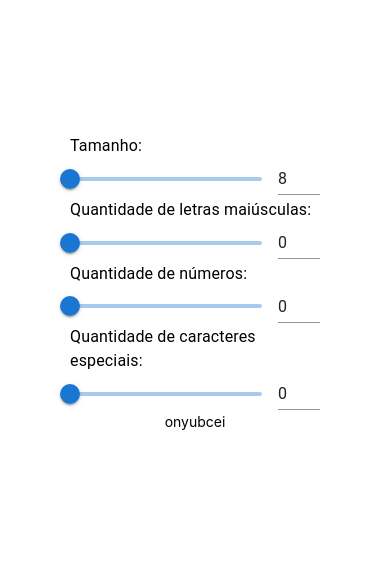
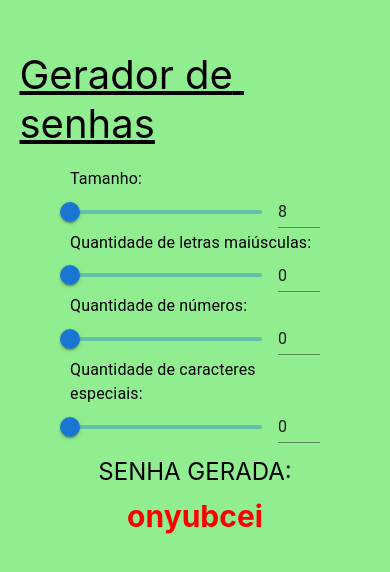
Before and after one commit to rafaelgpaves/gerador-senha, a React Native app: screen / in a window 390 px wide. Shown: the part 140-712 px from the top of the page. Built offline with nearby package versions, Linux system fonts and the light colour scheme.

Commit message:
deixando um pouco mais bonito

```diff
--- a/App.js
+++ b/App.js
@@ -15,14 +15,9 @@ export default function App() {
   return (
     <View style={styles.container}>
 
-      {/* <Text>Tamanho da senha:</Text> */}
-      {/* <InputSlider /> */}
+      <Text style={styles.titulo}>Gerador de senhas</Text>
 
       <InputSlider tipo="Tamanho:" set={setTamanho} valorInicial="8" max="100"> </InputSlider>
-
-      {/* <Text>Quantidade de numeros:</Text> */}
-      {/* <InputSlider /> */}
-      {/* <InputSlider initialValue="0"> </InputSlider> */}
 
       <InputSlider tipo="Quantidade de letras maiúsculas:" set={setMaiusculas} valorInicial="0" max={tamanho-numeros-especiais}> </InputSlider>
 
@@ -30,7 +25,8 @@ export default function App() {
 
       <InputSlider tipo="Quantidade de caracteres especiais:" set={setEspeciais} valorInicial="0" max={tamanho-maiusculas-numeros}> </InputSlider>
 
-      <Senha tamanho={tamanho} maiusculas={maiusculas} numeros={numeros} especiais={especiais}></Senha>
+      <Text style={styles.texto}>SENHA GERADA:</Text>
+      <Senha tamanho={tamanho} maiusculas={maiusculas} numeros={numeros} especiais={especiais} style={styles.senha}></Senha>
     </View>
   );
 }
@@ -38,8 +34,17 @@ export default function App() {
 const styles = StyleSheet.create({
   container: {
     flex: 1,
-    backgroundColor: '#fff',
+    backgroundColor: '#90ee90',
     alignItems: 'center',
     justifyContent: 'center',
   },
+  texto: {
+    fontSize: 24,
+    margin: "3%",
+  },
+  titulo: {
+    fontSize: 40,
+    textDecorationLine: "underline",
+    margin: "5%",
+  },
 });
--- a/components/Senha.js
+++ b/components/Senha.js
@@ -1,4 +1,4 @@
-import { Text, View } from 'react-native';
+import { Text, View, StyleSheet } from 'react-native';
 
 function gerarSenha(tamanho, numeroMaiusculas, quantidadeNumeros, numeroEspeciais) {
 
@@ -51,10 +51,18 @@ function gerarSenha(tamanho, numeroMaiusculas, quantidadeNumeros, numeroEspeciai
     return senha
 }
 
+const styles = StyleSheet.create({
+    senha: {
+        fontSize: 30,
+        fontWeight: "bold",
+        color: "red",
+    },
+});
+
 export default function Senha(props) {
     return (
       <View>
-        <Text>{gerarSenha(props.tamanho, props.maiusculas, props.numeros, props.especiais)}</Text>
+        <Text style={styles.senha}>{gerarSenha(props.tamanho, props.maiusculas, props.numeros, props.especiais)}</Text>
       </View>
     );
   }
```
